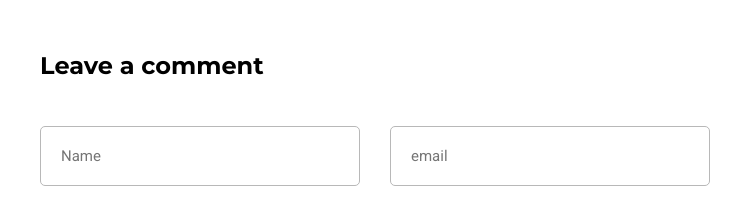
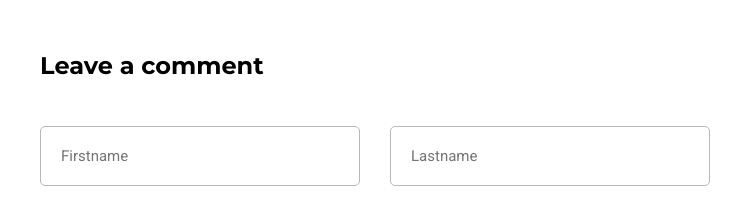
Before and after one commit to axror99/deployFile, a plain HTML site: page blog-singel.html in a window 1280 px wide. Shown: the part 1500-1703 px from the top of the page, 65-815 px from the left. Drawn offline with Linux system fonts and the light colour scheme; some packages are replaced by stand-ins of ours; no server answers.

Commit message:
fix blog comment

```diff
--- a/blog-singel.html
+++ b/blog-singel.html
@@ -272,12 +272,12 @@
                                     <div class="row">
                                         <div class="col-md-6">
                                             <div class="form-singel">
-                                                <input type="text" placeholder="Name" id="inputId1">
+                                                <input type="text" placeholder="Firstname" id="inputId1">
                                             </div> <!-- form singel -->
                                         </div>
                                         <div class="col-md-6">
                                             <div class="form-singel">
-                                                <input type="email" placeholder="email" id="inputId2">
+                                                <input type="text" placeholder="Lastname" id="inputId2">
                                             </div> <!-- form singel -->
                                         </div>
                                         <div class="col-md-12">
```
